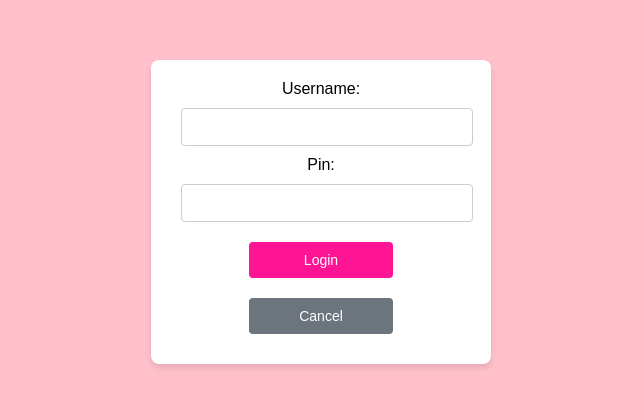
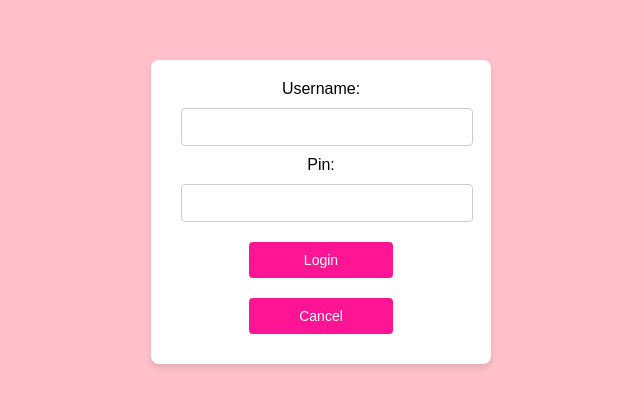
Before and after one commit to dinihusaini/PBO, a plain HTML site: page 10/index.html in a window 1280 px wide. Shown: the part 188-594 px from the top of the page, without its empty margins (319-959 px from the left). Drawn offline with Linux system fonts and the light colour scheme.

Commit message:
Update pertemuan10.css

```diff
--- a/10/pertemuan10.css
+++ b/10/pertemuan10.css
@@ -49,7 +49,7 @@ button:hover {
 }
 
 button#cancel {
-    background-color: #6c757d;
+    background-color: #FF1493;
 }
 
 button#cancel:hover {
```
